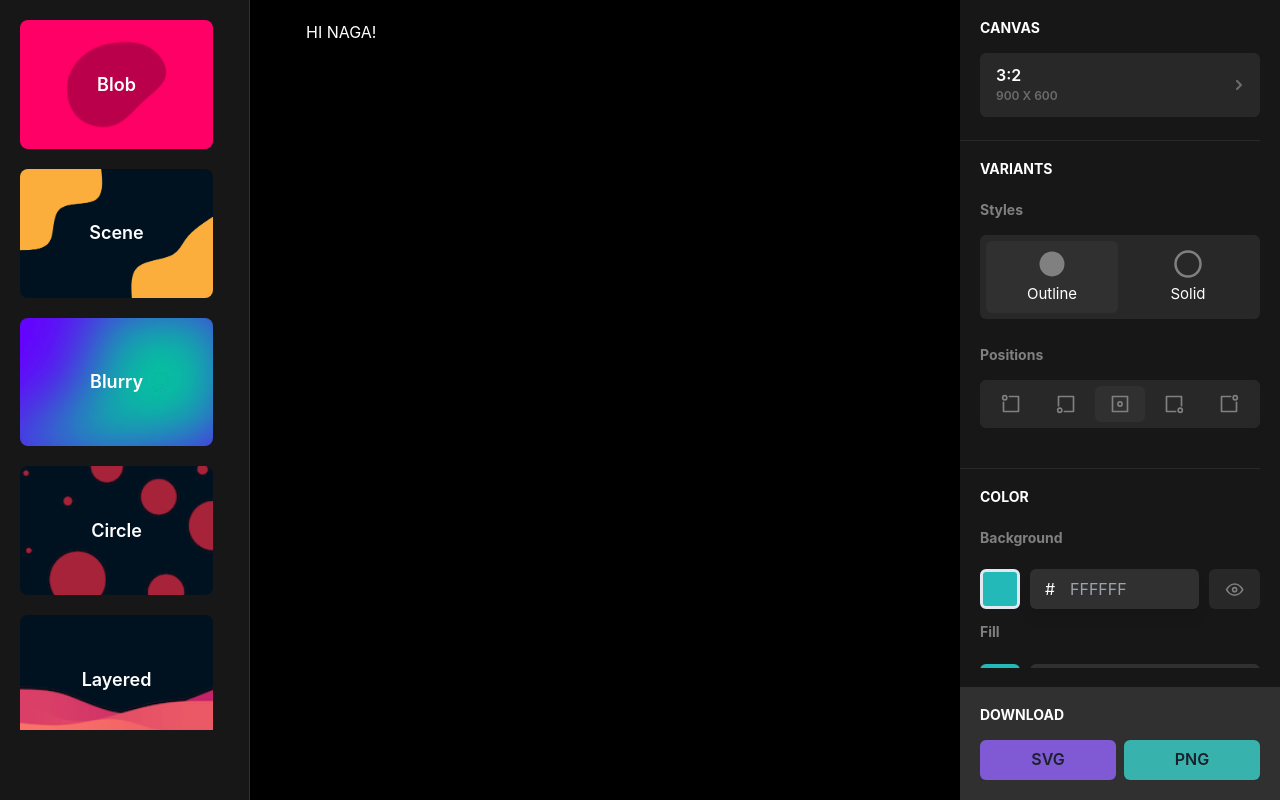
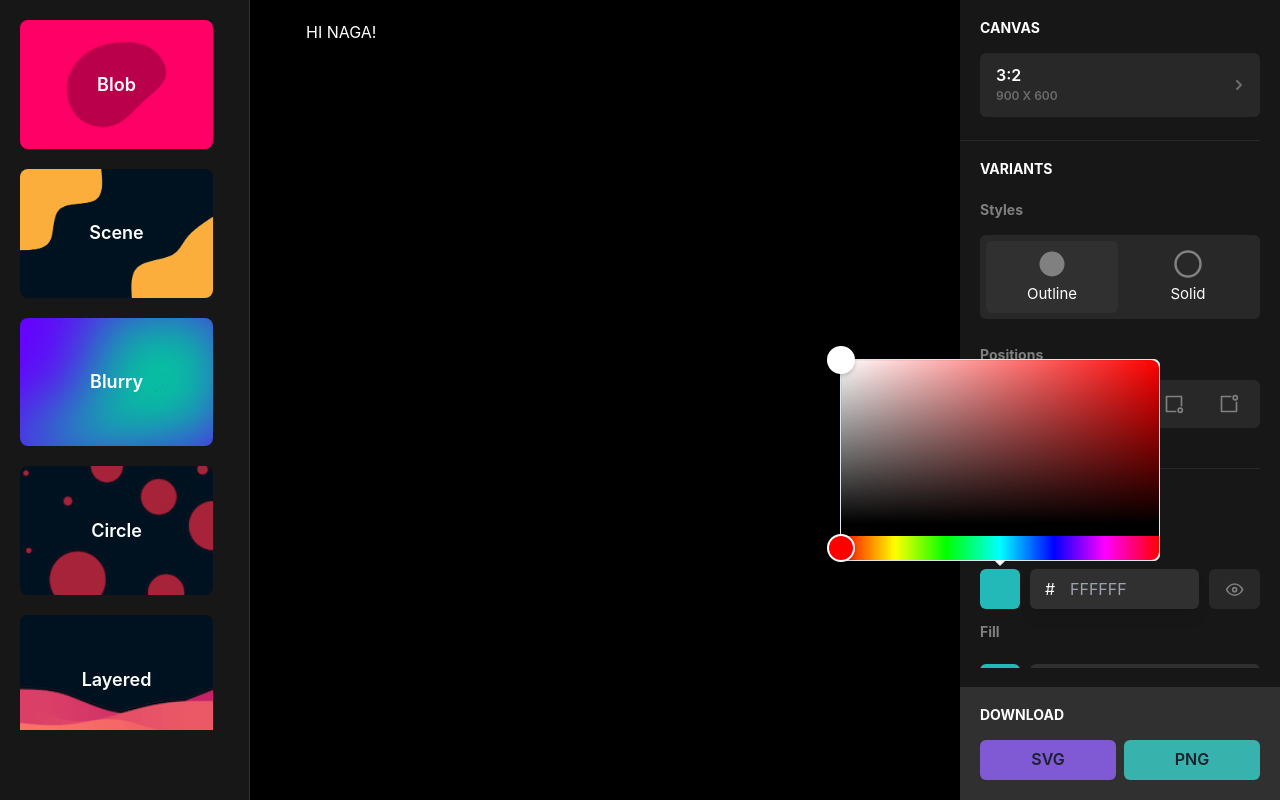
Before and after one commit to codeawy/haikei, a Next.js app: page / in a window 1280 px wide. Both pictures are taken after a click on the button 1000 px from the left and 589 px from the top of the page. Built offline with nearby package versions, Linux system fonts and the light colour scheme.

Commit message:
color picker

```diff
--- a/components/ColorBox.tsx
+++ b/components/ColorBox.tsx
@@ -1,11 +1,22 @@
-import { Button } from "@chakra-ui/react";
+import { Button, Popover, PopoverArrow, PopoverContent, PopoverTrigger } from "@chakra-ui/react";
+import { HexColorPicker } from "react-colorful";
 
 interface IProps {
   bg: string;
 }
 
 const ColorBox: React.FC<IProps> = ({ bg }) => {
-  return <Button rounded="md" bg={bg} _hover={{ bg }} _focus={{ borderWidth: 3 }} />;
+  return (
+    <Popover>
+      <PopoverTrigger>
+        <Button rounded="md" bg={bg} _hover={{ bg }} _focus={{ borderWidth: 3 }} />
+      </PopoverTrigger>
+      <PopoverContent>
+        <PopoverArrow />
+        <HexColorPicker color={"teal"} onChange={() => {}} style={{ width: "100%" }} />
+      </PopoverContent>
+    </Popover>
+  );
 };
 
 export default ColorBox;
```
Also changed, not shown: components/stack/BlobStack/BlobColors.tsx (+8 -1 lines).
